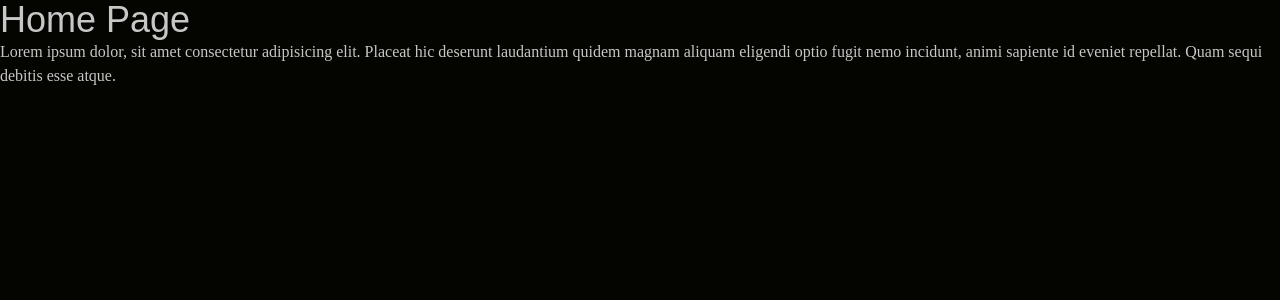
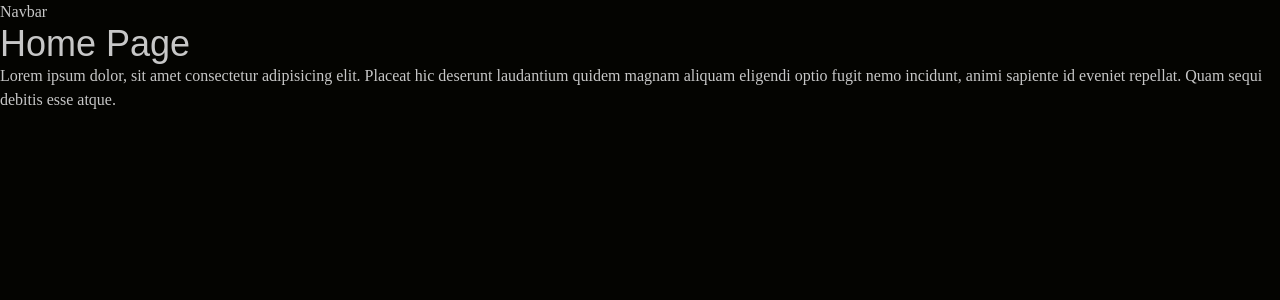
Before and after one commit to Maiz27/makers, a Next.js app: page / in a window 1280 px wide. Shown: the top 300 px of the page. Built offline with nearby package versions, Linux system fonts and the light colour scheme; a web font is replaced by a local one.

Commit message:
chore: define navbar component

```diff
--- a/src/app/layout.tsx
+++ b/src/app/layout.tsx
@@ -1,8 +1,9 @@
+import type { Metadata } from 'next';
+import Navbar from '@/components/Navbar/Navbar';
 import './globals.css';
-import type { Metadata } from 'next';
 
 export const metadata: Metadata = {
-  title: 'Create Next App',
+  title: 'Makers Engineering',
   description: 'Generated by create next app',
 };
 
@@ -13,7 +14,10 @@
 }) {
   return (
     <html lang='en'>
-      <body>{children}</body>
+      <body>
+        <Navbar />
+        {children}
+      </body>
     </html>
   );
 }
--- /dev/null
+++ b/src/components/Navbar/Navbar.tsx
@@ -0,0 +1,7 @@
+import React from 'react';
+
+const Navbar = () => {
+  return <div>Navbar</div>;
+};
+
+export default Navbar;
```
